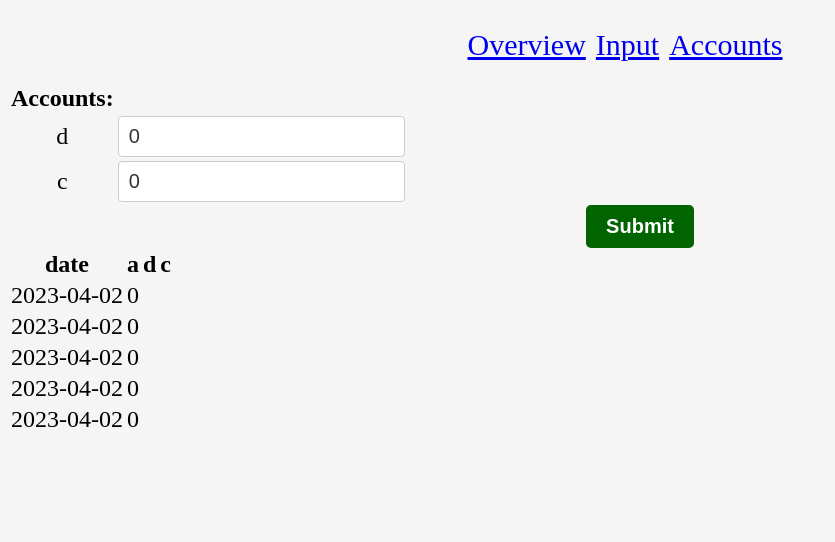
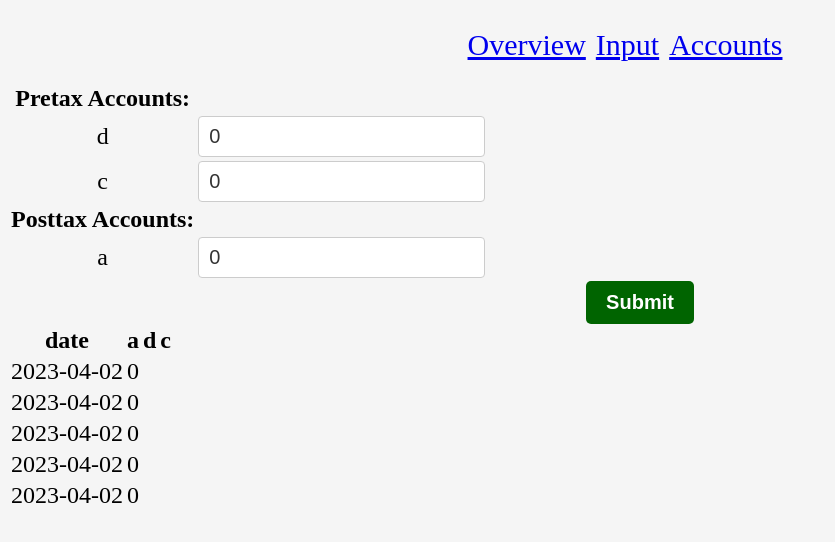
Before and after one commit to shu-fang/shu-fang.github.io, a Flask app: page /input in a window 1280 px wide. Shown: the top 542 px of the page, without its empty margins (0-835 px from the left). Run offline with Flask 2, Linux system fonts and the light colour scheme; data comes from the database, SQL or seed files in the repository; both versions use the stored data as it was before the commit.

Commit message:
added input entry for posttax

```diff
--- a/app/app.py
+++ b/app/app.py
@@ -16,7 +16,7 @@ def index():
     cursor.execute("SELECT name, balances FROM accounts")
     accounts_data = cursor.fetchall()
 
-    total_balance = sum([int(balance) for _, balance in accounts_data])
+    total_balance = sum([int(balance) for _, balance in accounts_data if balance.isdigit()])
     return render_template('index.html', account_balances=accounts_data, total_balance=total_balance)
 
 @app.route('/get_pretax_accounts')
@@ -48,7 +48,10 @@ def input():
 
     # get pretax accounts
     pretax_accounts = get_pretax_accounts("pre-tax")
-    return render_template('input.html', pretax_accounts=pretax_accounts, entries=entries, cursor=cursor)
+    print("pretax:", pretax_accounts)
+    print("enm:", entries)
+    posttax_accounts = get_pretax_accounts("post-tax")
+    return render_template('input.html', pretax_accounts=pretax_accounts, posttax_accounts=posttax_accounts, entries=entries, cursor=cursor)
 
 @app.route('/submit', methods=['POST'])
 def submit():
--- a/app/templates/input.html
+++ b/app/templates/input.html
@@ -16,11 +16,20 @@
     </head>
     <body>
         <form method="POST">
-            <table id="pretax-accounts">
+            <table id="balance_input_table">
                 <tr>
-                    <th>Accounts:</th>
+                    <th>Pretax Accounts:</th>
                 </tr>
                 {% for account in pretax_accounts %}
+                <tr>
+                    <td>{{ account[0] }}</td>
+                    <td><input type="text" name="{{ account[0] }}" value="{{ account[3]|default('0') }}" id="{{ account[0] }}"></td>
+                </tr>
+                {% endfor %}
+                <tr>
+                    <th>Posttax Accounts:</th>
+                </tr>
+                {% for account in posttax_accounts %}
                 <tr>
                     <td>{{ account[0] }}</td>
                     <td><input type="text" name="{{ account[0] }}" value="{{ account[3]|default('0') }}" id="{{ account[0] }}"></td>
```
Also changed, not shown: app/accounts.sqlite, app/entries.sqlite.
